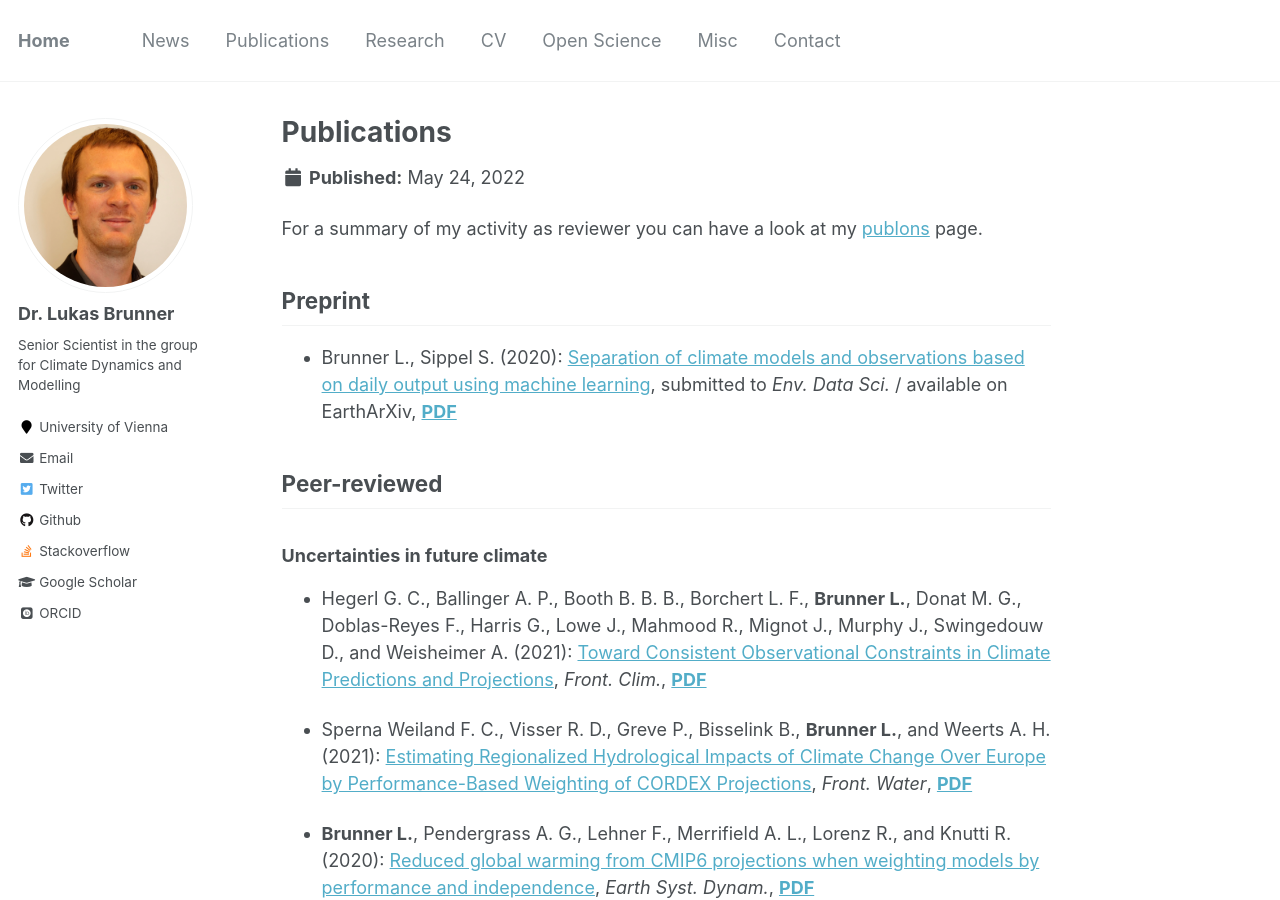
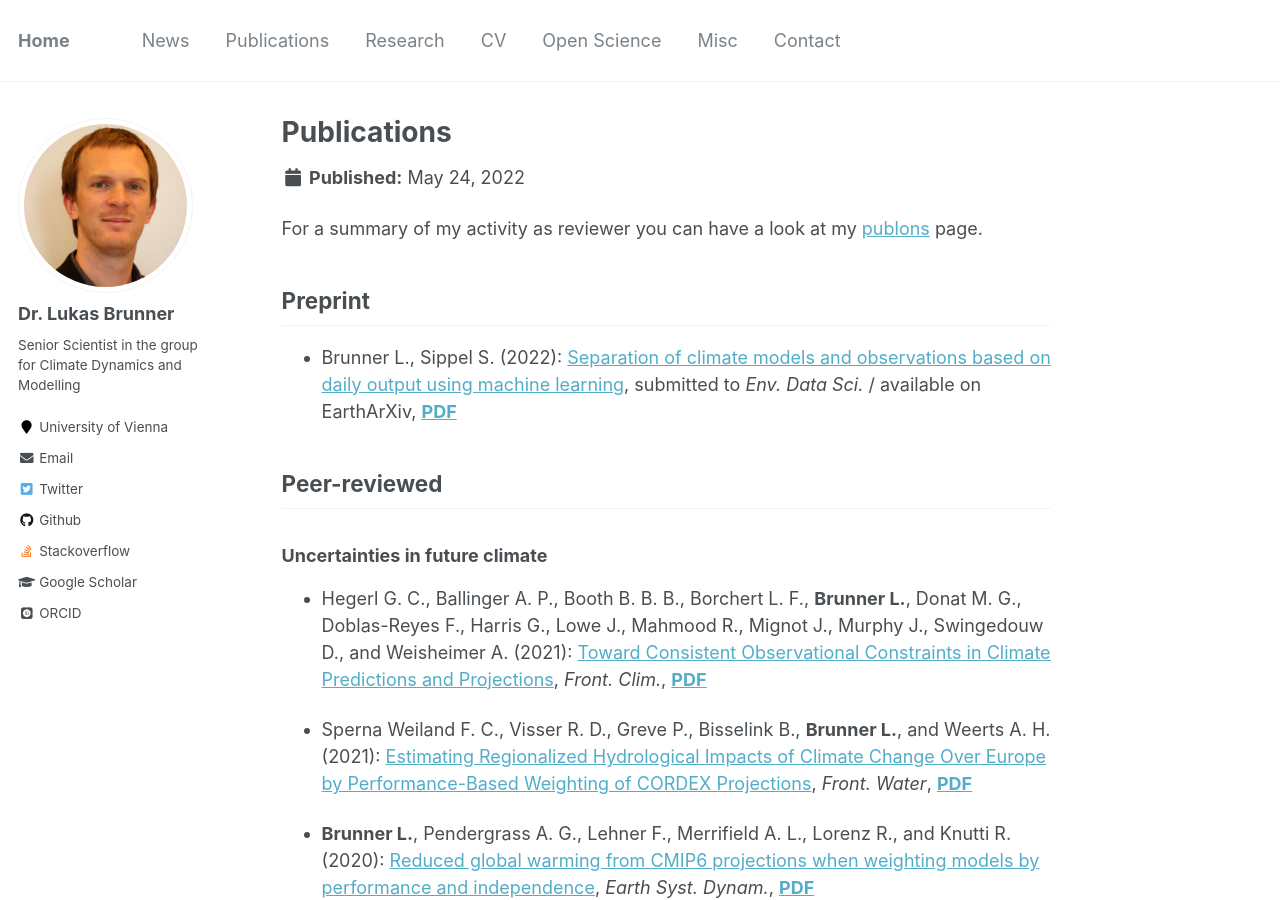
Before and after one commit to lukasbrunner/lukasbrunner.github.io, a Jekyll site: the page built from _publications/publications.md, in a window 1280 px wide and 900 px high. Built offline with Jekyll 4.4.1, drawn with Linux system fonts in a browser that asks for light colours; some web fonts are replaced.

Commit message:
Small correction

```diff
--- a/_publications/publications.md
+++ b/_publications/publications.md
@@ -10,7 +10,7 @@ For a summary of my activity as reviewer you can have a look at my <a href="http
 Preprint
 --------
 
-- Brunner L., Sippel S. (2020):
+- Brunner L., Sippel S. (2022):
 <a href="https://doi.org/10.31223/X53M0J" target="_blank">
 Separation of climate models and observations based on daily output using machine learning</a>,
 submitted to _Env. Data Sci._ / available on EarthArXiv,
```
